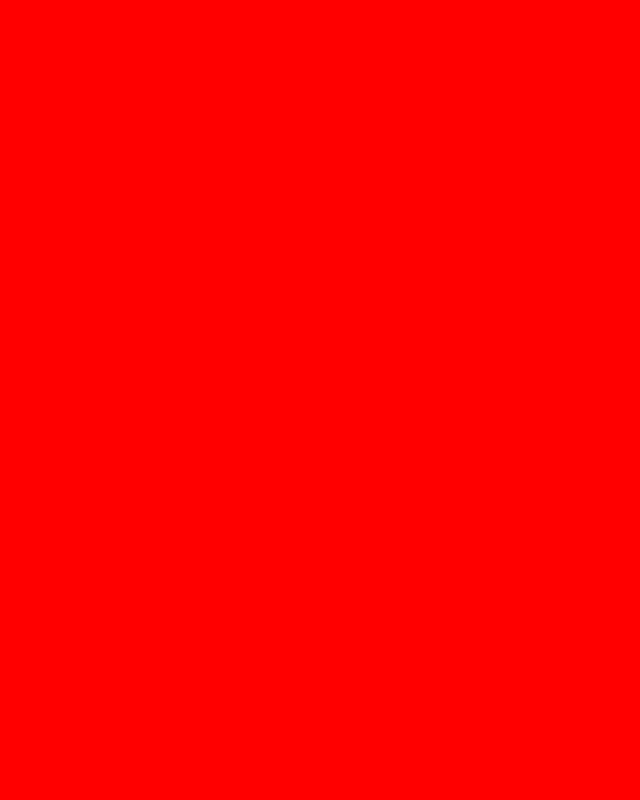
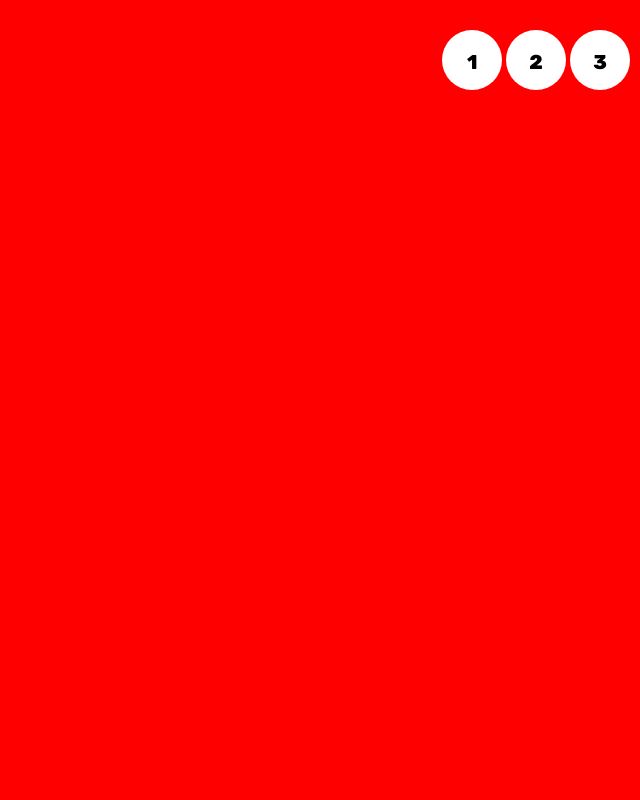
Before and after one commit to TrvMarco/htmlcss-shoes, a plain HTML site: page index.html in a window 1280 px wide. Shown: the top 800 px of the page, without its empty margins (640-1280 px from the left). Drawn offline with Linux system fonts and the light colour scheme.

Commit message:
aggiunto header

```diff
--- a/css/style.css
+++ b/css/style.css
@@ -17,8 +17,29 @@ body{
 /*-----------
     HEADER
 ------------*/
+a{
+    text-decoration: none;
+    color: inherit;
+    font-weight: 800;
+    font-size: 20px;
+    padding: 20px;
+    display: inline-block;
+}
 
+li{
+    display: inline-block;
+    width: 60px;
+    height: 60px;
+    background-color: #fff;
+    border-radius: 50%;
+    text-align: center;
+}
 
+header{
+    position: fixed;
+    top: 30px;
+    right: 10px;
+}
 
 /*-----------
     COMMONS
@@ -39,12 +60,12 @@ body{
    SECTION-2
 ------------*/
 .section-2{
-    background-color: green;
+    /* background-color: green; */
 }
 
 /*-----------
    SECTION-3
 ------------*/
 .section-3{
-    background-color: yellow;
+    /* background-color: yellow; */
 }
--- a/index.html
+++ b/index.html
@@ -10,8 +10,16 @@
     <link rel="stylesheet" href="css/style.css">
     <title>Shoes</title>
 </head>
-<body class="debug">
-    <header></header>
+<body>
+    <header>
+        <nav>
+            <ul>
+                <li><a href="">1</a></li>
+                <li><a href="">2</a></li>
+                <li><a href="">3</a></li>
+            </ul>
+        </nav>
+    </header>
     <section class="section section-1"></section>
     <section class="section section-2"></section>
     <section class="section section-3"></section>
```
